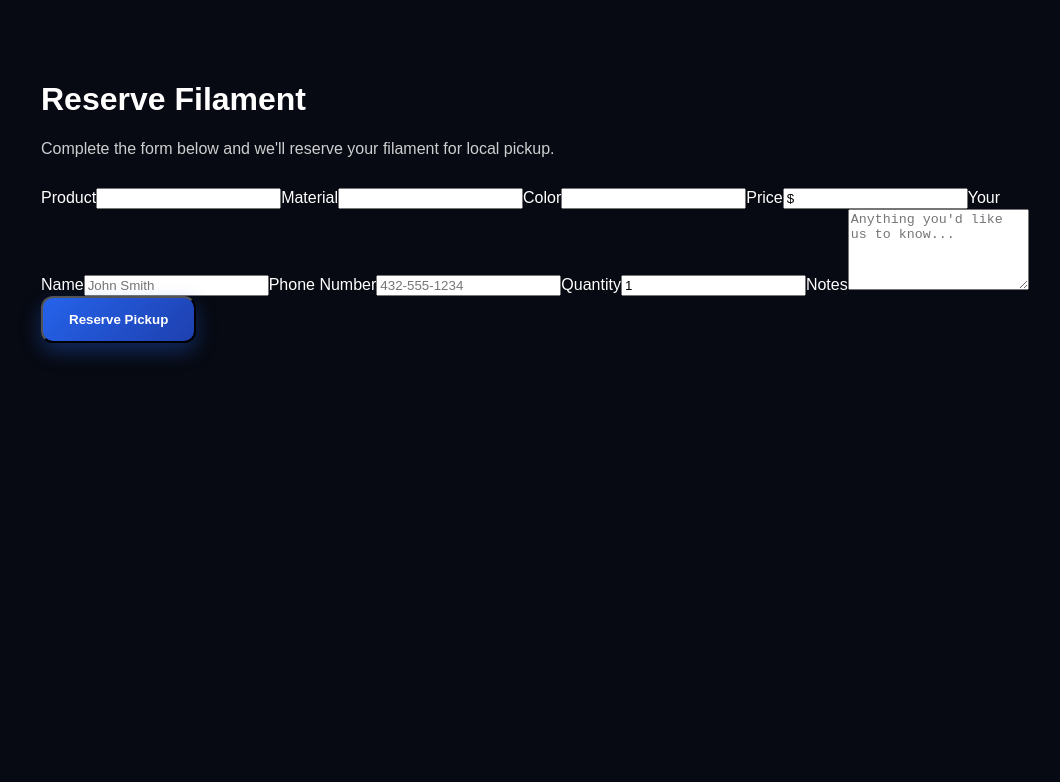
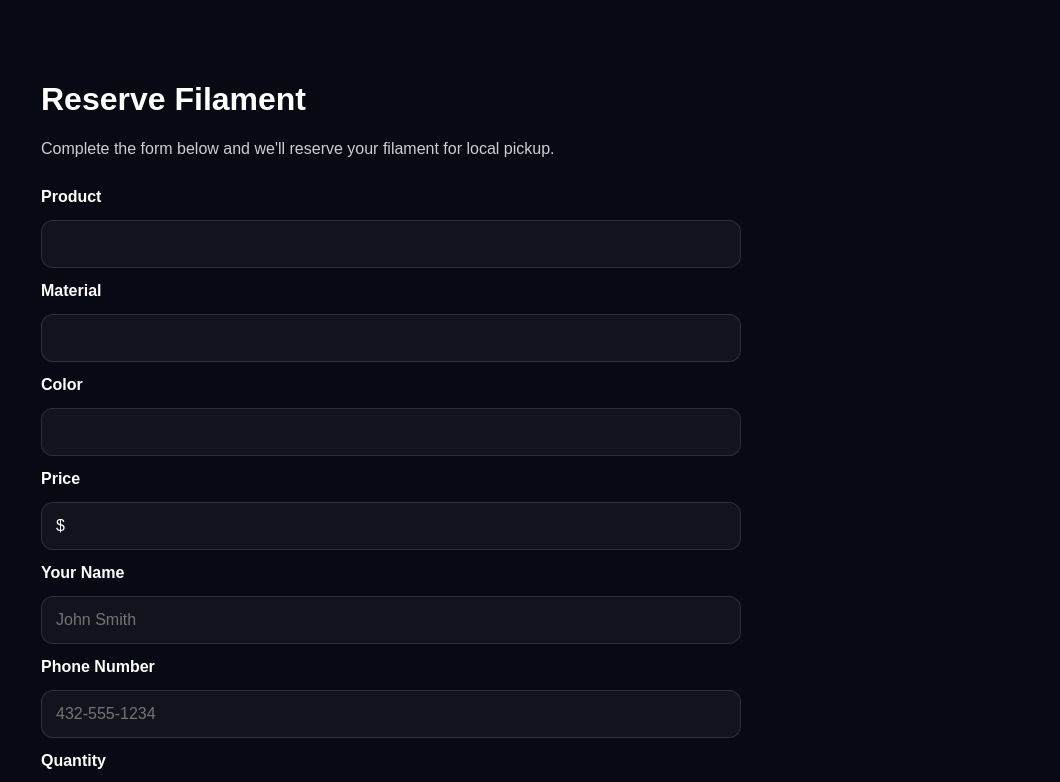
Before and after one commit to jnc3designs/jnc3designs-website, a Next.js app in the folder jnc3designs-premium/: page /supply/reserve in a window 1280 px wide. Shown: the top 782 px of the page, without its empty margins (99-1159 px from the left). Built offline with nearby package versions, Linux system fonts and the light colour scheme.

Commit message:
Add styles for reserve form in globals.css

```diff
--- a/jnc3designs-premium/app/globals.css
+++ b/jnc3designs-premium/app/globals.css
@@ -686,3 +686,36 @@ font-size:120px;
   color:#ffffff;
   border-color:rgba(255,255,255,.12);
 }
+.reserve-form{
+    max-width:700px;
+    display:flex;
+    flex-direction:column;
+    gap:14px;
+}
+
+.reserve-form label{
+    font-weight:700;
+}
+
+.reserve-form input,
+.reserve-form textarea{
+
+    background:#11131d;
+
+    color:white;
+
+    border:1px solid rgba(255,255,255,.12);
+
+    border-radius:12px;
+
+    padding:14px;
+
+    font-size:1rem;
+}
+
+.reserve-form textarea{
+
+    resize:vertical;
+
+    min-height:140px;
+}
```
